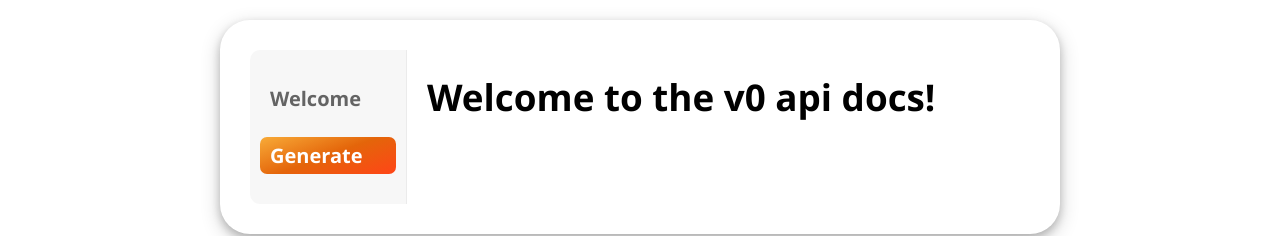
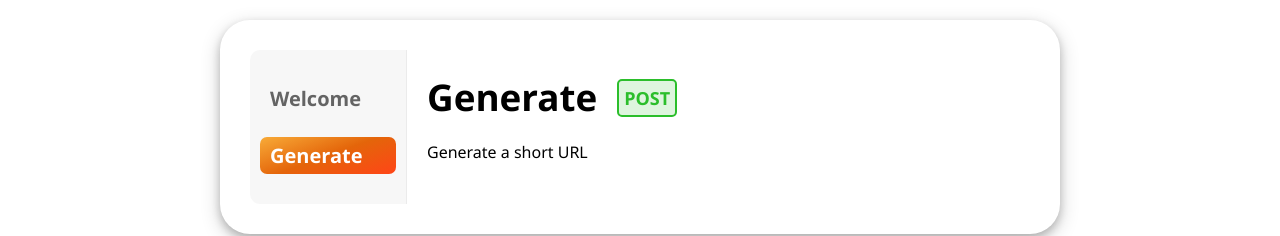
Before and after one commit to ItsMePepijn/Curtus-next, a Next.js app: page /docs/v0/generate in a window 1280 px wide. Shown: the part 139-375 px from the top of the page. Built offline with nearby package versions, Linux system fonts and the light colour scheme.

Commit message:
icon styling and dynamic content

```diff
--- a/pages/docs/v0/[id].js
+++ b/pages/docs/v0/[id].js
@@ -1,5 +1,4 @@
 import Head from 'next/head'
-import { useRouter } from 'next/router'
 
 import Error404 from '../../404'
 import DocNav from '../../../components/DocNav'
@@ -11,12 +10,17 @@ import * as docs from '../../api/v0/docs/index'
 import fs from 'fs'
 
 export default function Api({data}) {
-  const router = useRouter();
-  const { id } = router.query
 
   if(!data.dirExists) return <Error404 />
 
   var endpoints = Object.keys(docs);
+  const info = data.info
+
+  function methodStyle(method){
+    if(method == "GET") return styles.methodGet;
+    if(method == "POST") return styles.methodPost;
+    if(method == "DELETE") return styles.methodDelete;
+  }
 
   return(
     <div>
@@ -30,9 +34,15 @@ export default function Api({data}) {
         <div className={styles.boxWide}>
           <DocNav ver="v0" endpoints={endpoints} className={styles.left}/>
           <div className={styles.right}>
-            <h1 className="subTitle">
-              Welcome to the v0 api docs!
-            </h1>
+            <div className={styles.titleContainer}>
+              <h1 className="subTitle">
+                {info.name}
+              </h1>
+              <span className={[styles.method, methodStyle(info.method)].join(" ")}>{info.method}</span>
+            </div>
+            <p>
+              {info.description}
+            </p>
           </div>
 
         </div>
@@ -45,10 +55,13 @@ export default function Api({data}) {
 export function getServerSideProps(router){
   const dirExists = fs.existsSync(`./pages/api/v0/docs/${router.query.id}.json`)
 
+  const info = require(`../../api/v0/docs/${router.query.id}.json`)
+
   return {
     props: {
       data: {
-        dirExists
+        dirExists,
+        info
       }
     }
   }
```
